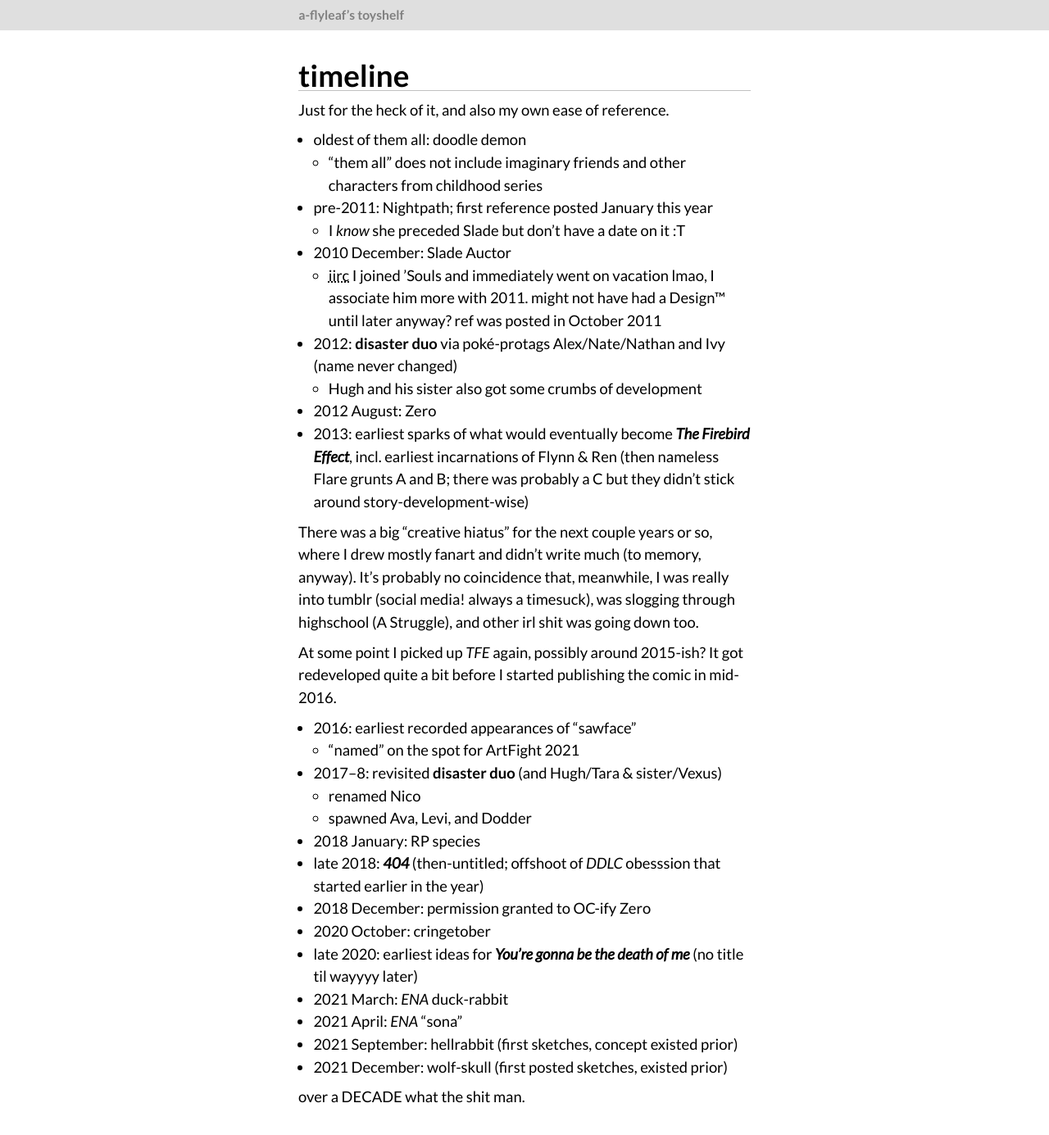
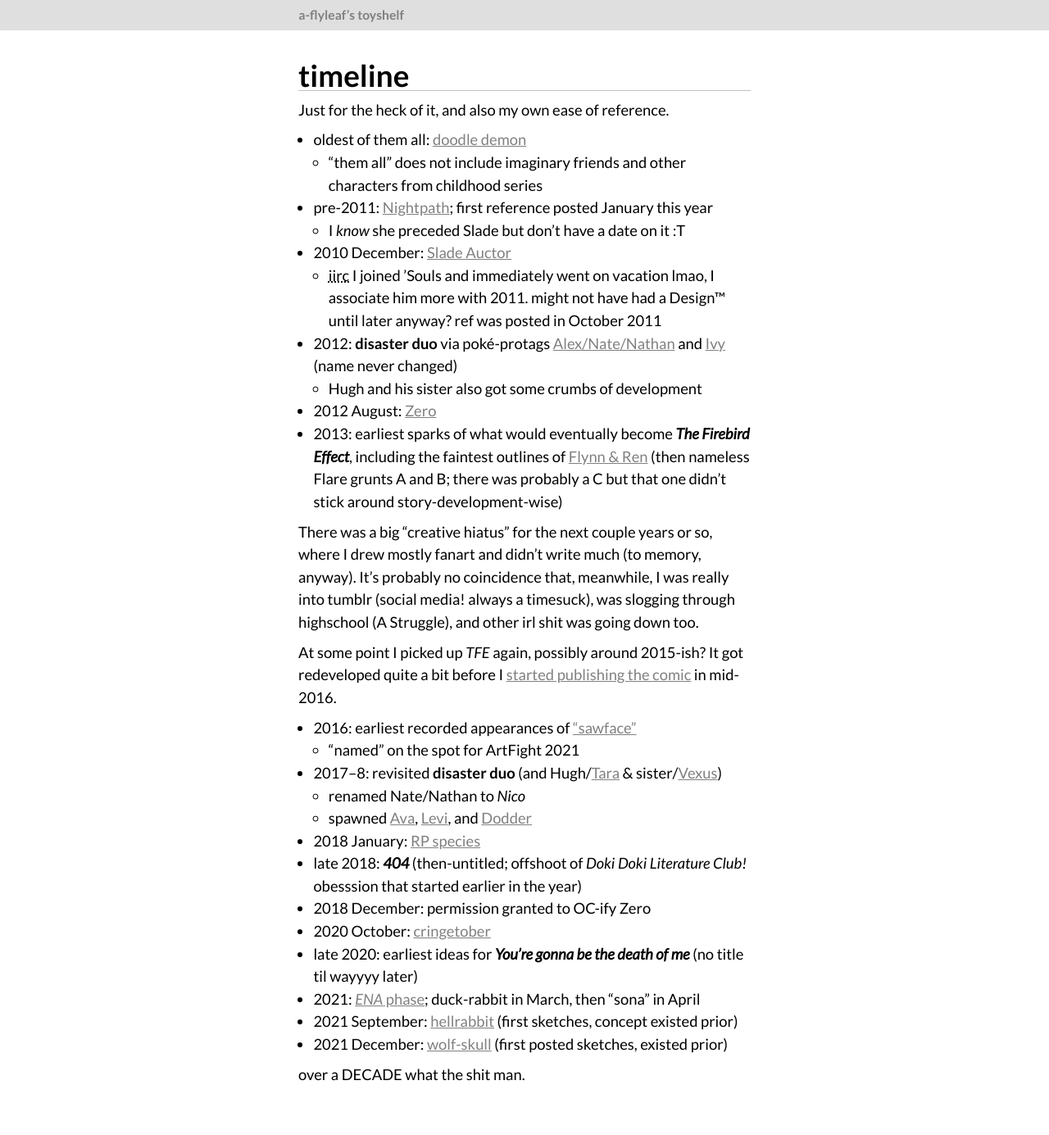
Before and after one commit to a-flyleaf/toyshelf, a Jekyll site: the page built from other/timeline.md, in a window 1280 px wide and 1400 px high. Shown: the top 1385 px of the window at 82% size. Built offline with Jekyll 4.4.1, drawn with Linux system fonts in a browser that asks for light colours.

Commit message:
finish copyediting (for now)
copyediting will never be “done” tbh. such is the nature of the beast

```diff
--- a/other/timeline.md
+++ b/other/timeline.md
@@ -4,38 +4,37 @@ title: timeline
 ---
 Just for the heck of it, and also my own ease of reference.
 
-- oldest of them all: doodle demon
+- oldest of them all: [doodle demon]({%include url.html%}/misc#demon)
 	- "them all" does not include imaginary friends and other characters from childhood series
-- pre-2011: Nightpath; first reference posted January this year
+- pre-2011: [Nightpath]({%include url.html%}/misc#nightpath); first reference posted January this year
 	- I *know* she preceded Slade but don't have a date on it :T
-- 2010 December: Slade Auctor
+- 2010 December: [Slade Auctor]({%include url.html%}/misc#slade)
 	- <abbr title="if I remember correctly">iirc</abbr> I joined ’Souls and immediately went on vacation lmao, I associate him more with 2011. might not have had a Design™ until later anyway? ref was posted in October 2011
-- 2012: <b>disaster duo</b> via poké-protags Alex/Nate/Nathan and Ivy (name never changed)
+- 2012: <b>disaster duo</b> via poké-protags [Alex/Nate/Nathan]({%include url.html%}/disaster-crew/nico) and [Ivy]({%include url.html%}/disaster-crew/ivy) (name never changed)
 	- Hugh and his sister also got some crumbs of development
-- 2012 August: Zero
-- 2013: earliest sparks of what would eventually become <b><i>The Firebird Effect</i></b>, incl. earliest incarnations of Flynn & Ren (then nameless Flare grunts A and B; there was probably a C but they didn't stick around story-development-wise)
+- 2012 August: [Zero]({%include url.html%}/art/zero-isos)
+- 2013: earliest sparks of what would eventually become <b><i>The Firebird Effect</i></b>, including the faintest outlines of [Flynn & Ren]({%include url.html%}/misc#roommates) (then nameless Flare grunts A and B; there was probably a C but that one didn't stick around story-development-wise)
 
 There was a big "creative hiatus" for the next couple years or so, where I drew mostly fanart and didn't write much (to memory, anyway). It's probably no coincidence that, meanwhile, I was really into tumblr (social media! always a timesuck), was slogging through highschool (A Struggle), and other irl shit was going down too.
 
-At some point I picked up <i>TFE</i> again, possibly around 2015-ish? It got redeveloped quite a bit before I started publishing the comic in mid-2016.
+At some point I picked up <i>TFE</i> again, possibly around 2015-ish? It got redeveloped quite a bit before I [started publishing the comic](https://a-flyleaf.github.io/projects/tfe) in mid-2016.
 
-- 2016: earliest recorded appearances of "sawface"
+- 2016: earliest recorded appearances of ["sawface"]({%include url.html%}/misc#sawface)
 	- "named" on the spot for ArtFight 2021
-- 2017--8: revisited <b>disaster duo</b> (and Hugh/Tara & sister/Vexus)
-	- renamed Nico
-	- spawned Ava, Levi, and Dodder
-- 2018 January: RP species<!--*-->
-- late 2018: <b><i>404</i></b> (then-untitled; offshoot of <i>DDLC</i> obesssion that started earlier in the year)
+- 2017--8: revisited <b>disaster duo</b> (and Hugh/[Tara]({%include url.html%}/disaster-crew/tara) & sister/[Vexus]({%include url.html%}/disaster-crew/vexus))
+	- renamed Nate/Nathan to <i>Nico</i>
+	- spawned [Ava]({%include url.html%}/disaster-crew/ava), [Levi]({%include url.html%}/disaster-crew/levi), and [Dodder]({%include url.html%}/disaster-crew/dodder)
+- 2018 January: [RP species]({%include url.html%}/misc#species)<!--*-->
+- late 2018: <b><i>404</i></b> (then-untitled; offshoot of <i>Doki Doki Literature Club!</i> obesssion that started earlier in the year)
 - 2018 December: permission granted to OC-ify Zero
-- 2020 October: cringetober
+- 2020 October: [cringetober]({%include url.html%}/misc#cringetober)
 - late 2020: earliest ideas for <b><i>You're gonna be the death of me</i></b> (no title til wayyyy later)
-- 2021 March: <i>ENA</i> duck-rabbit
-- 2021 April: <i>ENA</i> "sona"
-- 2021 September: hellrabbit (first sketches, concept existed prior)
-- 2021 December: wolf-skull (first posted sketches, existed prior)
+- 2021: [<i>ENA</i> phase]({%include url.html%}/misc#ena); duck-rabbit in March, then "sona" in April
+- 2021 September: [hellrabbit]({%include url.html%}/misc#hellrabbit) (first sketches, concept existed prior)
+- 2021 December: [wolf-skull]({%include url.html%}/misc#ws) (first posted sketches, existed prior)
 <!-- - 2022 late June: new fucker. are we doing this? are we actually doing this???-->
 
-over a DECADE what the shit man.
+over a <em style="font-style:normal;text-transform:uppercase;">decade</em> what the shit man.
 
 <!--
 - mid-/late 2018: "sika" (sketches, have a google doc from April but <abbr title="can’t be assed">cba</abbr> to sketch-dig)
```
Also changed, not shown: _art/2020-11-02-turnaround.md (+1 -1 lines), misc/index.md (+5 -3 lines), misc/zero.md (+4 -4 lines), changelog.md.
